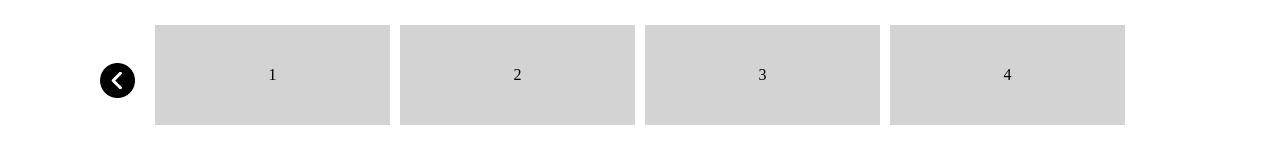
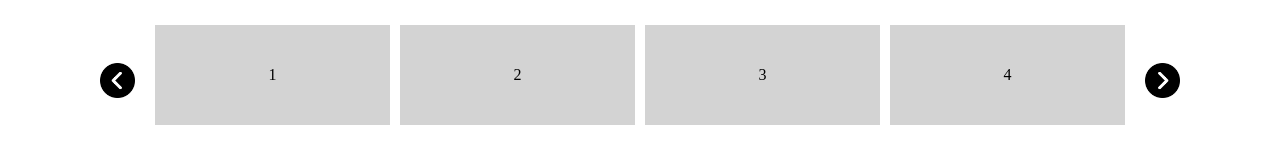
Before and after one commit to 1nfl1ght/vinogradov, a plain HTML site: page lab7/index.html in a window 1280 px wide. Shown: the top 153 px of the page. Drawn offline with nearby package versions, Linux system fonts and the light colour scheme; the site is published under a folder, as on GitHub Pages, so addresses that start at the root find nothing.

Commit message:
Update index.html

```diff
--- a/lab7/index.html
+++ b/lab7/index.html
@@ -62,7 +62,7 @@
 
         .slider .slick-arrow.slick-next {
             right: 0;
-            background: url('/img/318476.png');
+            background: url('img/318476.png');
             background-repeat: no-repeat;
             background-size: cover;
         }
```
